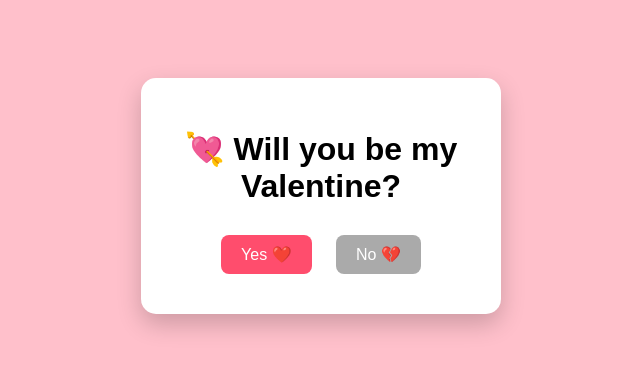
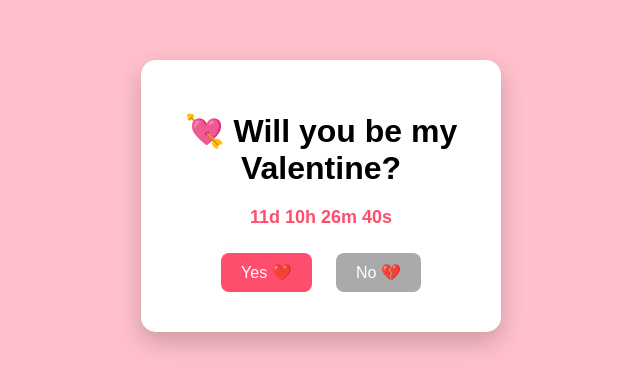
Before and after one commit to bertha-kaguu/valentines, a plain HTML site: page index.html in a window 1280 px wide. Shown: the part 204-592 px from the top of the page, without its empty margins (319-959 px from the left). Drawn offline with Linux system fonts and the light colour scheme.

Commit message:
countdown addition

```diff
--- a/index.html
+++ b/index.html
@@ -9,7 +9,12 @@
 
   <div class="card">
     <h1>💘 Will you be my Valentine?</h1>
-
+    <div id="countdown" class="countdown">
+      <span id="days">0</span>d
+      <span id="hours">0</span>h
+      <span id="minutes">0</span>m
+      <span id="seconds">0</span>s
+    </div>
     <div class="buttons">
       <button id="yesBtn">Yes ❤️</button>
       <button id="noBtn">No 💔</button>
--- a/script.js
+++ b/script.js
@@ -15,3 +15,27 @@ noBtn.addEventListener("click", () => {
   message.textContent = "Oh no 😢 maybe next time...";
   result.classList.remove("hidden");
 });
+function startCountdown() {
+  // Set Valentine’s Day (Feb 14)
+  const valentinesDay = new Date("February 14, 2026 00:00:00").getTime();
+
+  setInterval(() => {
+    const now = new Date().getTime();
+    const distance = valentinesDay - now;
+
+    if (distance < 0) {
+      document.getElementById("countdown").textContent = "💖 Happy Valentine’s Day!";
+      return;
+    }
+
+    const days = Math.floor(distance / (1000 * 60 * 60 * 24));
+    const hours = Math.floor((distance % (1000 * 60 * 60 * 24)) / (1000 * 60 * 60));
+    const minutes = Math.floor((distance % (1000 * 60 * 60)) / (1000 * 60));
+    const seconds = Math.floor((distance % (1000 * 60)) / 1000);
+
+    document.getElementById("countdown").innerHTML =
+      `${days}d ${hours}h ${minutes}m ${seconds}s`;
+  }, 1000);
+}
+
+startCountdown();
--- a/style.css
+++ b/style.css
@@ -49,3 +49,9 @@ body {
   .hidden {
     display: none;
   }
+  .countdown {
+    margin: 15px 0;
+    font-size: 18px;
+    font-weight: bold;
+    color: #ff4d6d;
+  }
```
